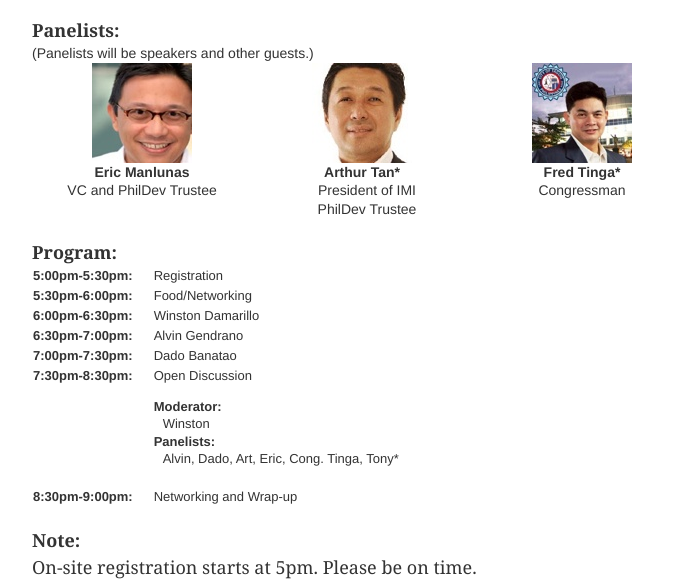
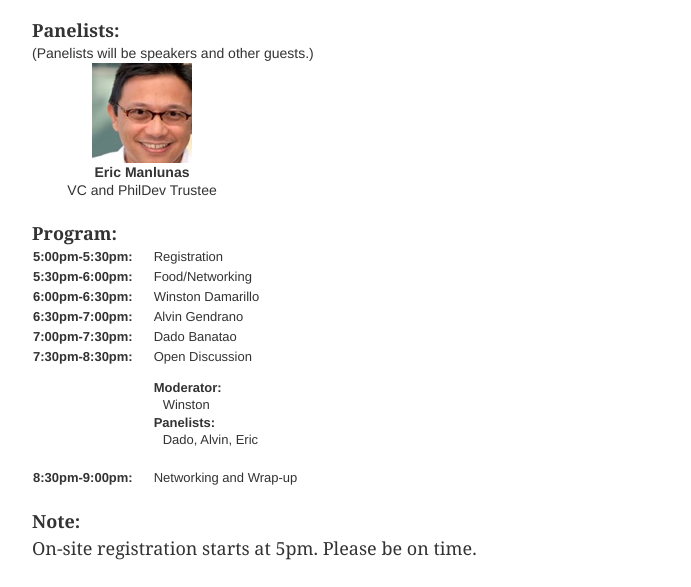
Before and after one commit to bryanbibat/devcon-temp, a plain HTML site: page devcon_entrepreneurship_camp.html in a window 1280 px wide. Shown: the part 718-1305 px from the top of the page, without its empty margins (83-774 px from the left). Drawn offline with nearby package versions, Linux system fonts and the light colour scheme.

Commit message:
Changes to the list of speakers
Signed-off-by: Nelvin Driz <nelvindriz@live.com>

```diff
--- a/devcon_entrepreneurship_camp.html
+++ b/devcon_entrepreneurship_camp.html
@@ -78,19 +78,6 @@
               <h4>Eric Manlunas</h4>
               <small>VC and PhilDev Trustee</small>
             </li>
-            <li>
-              <img src="img/arthur.jpg" alt="Arthur Tan" width=100 height=100 />
-              <h4>Arthur Tan*</h4>
-              <ul>
-                <li><small>President of IMI</small></li>
-                <li><small>PhilDev Trustee</small></li>
-              </ul>
-            </li>
-            <li>
-              <img src="img/fred.jpg" alt="Fred Tinga" width=100 height=100 />
-              <h4>Fred Tinga*</h4>
-              <small>Congressman</small>
-            </li>
           </ul>
 
           <h3>Program:</h3>
@@ -104,7 +91,7 @@
               Open Discussion
               <dl>
                 <dt>Moderator:</dt><dd>Winston</dd>
-                <dt>Panelists:</dt><dd>Alvin, Dado, Art, Eric, Cong. Tinga, Tony*</dd>
+                <dt>Panelists:</dt><dd>Dado, Alvin, Eric</dd>
               </dl>
             </td>
             <tr><td>8:30pm-9:00pm:</td><td>Networking and Wrap-up</td></tr>
```
